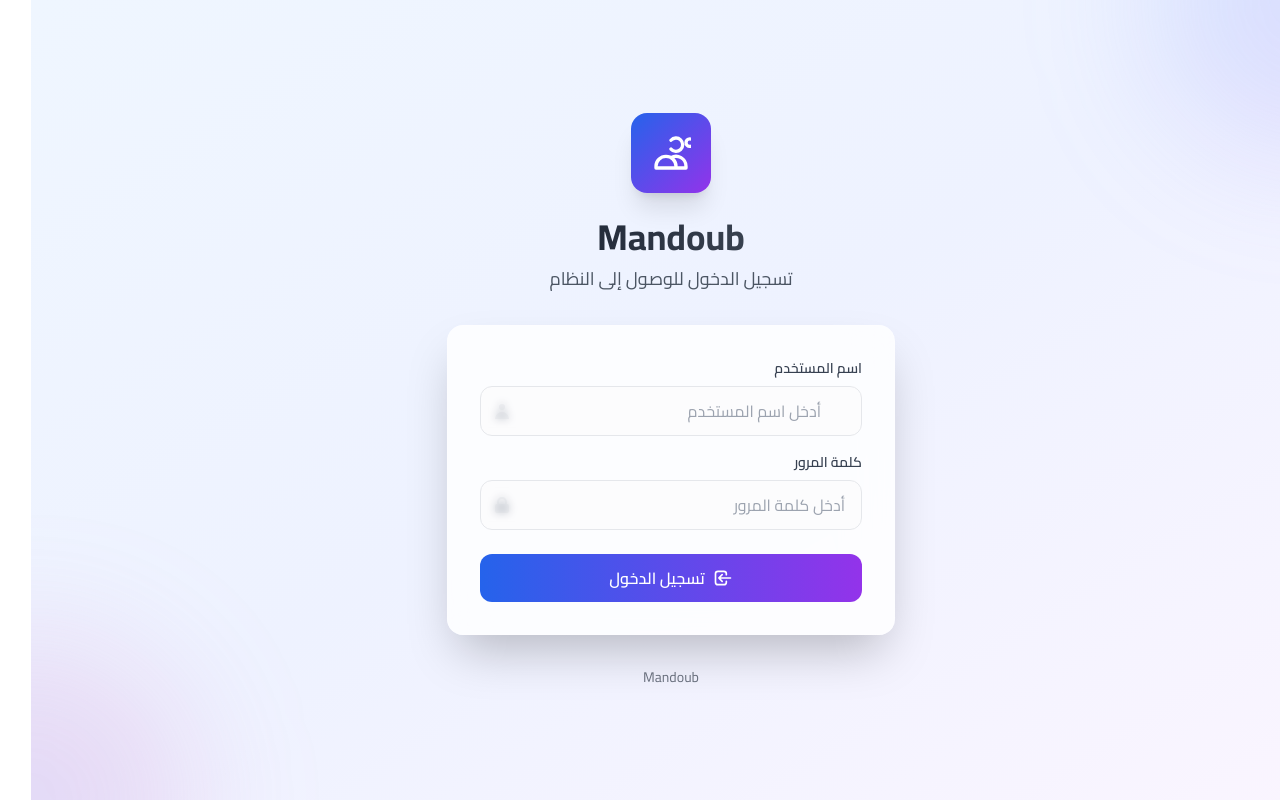
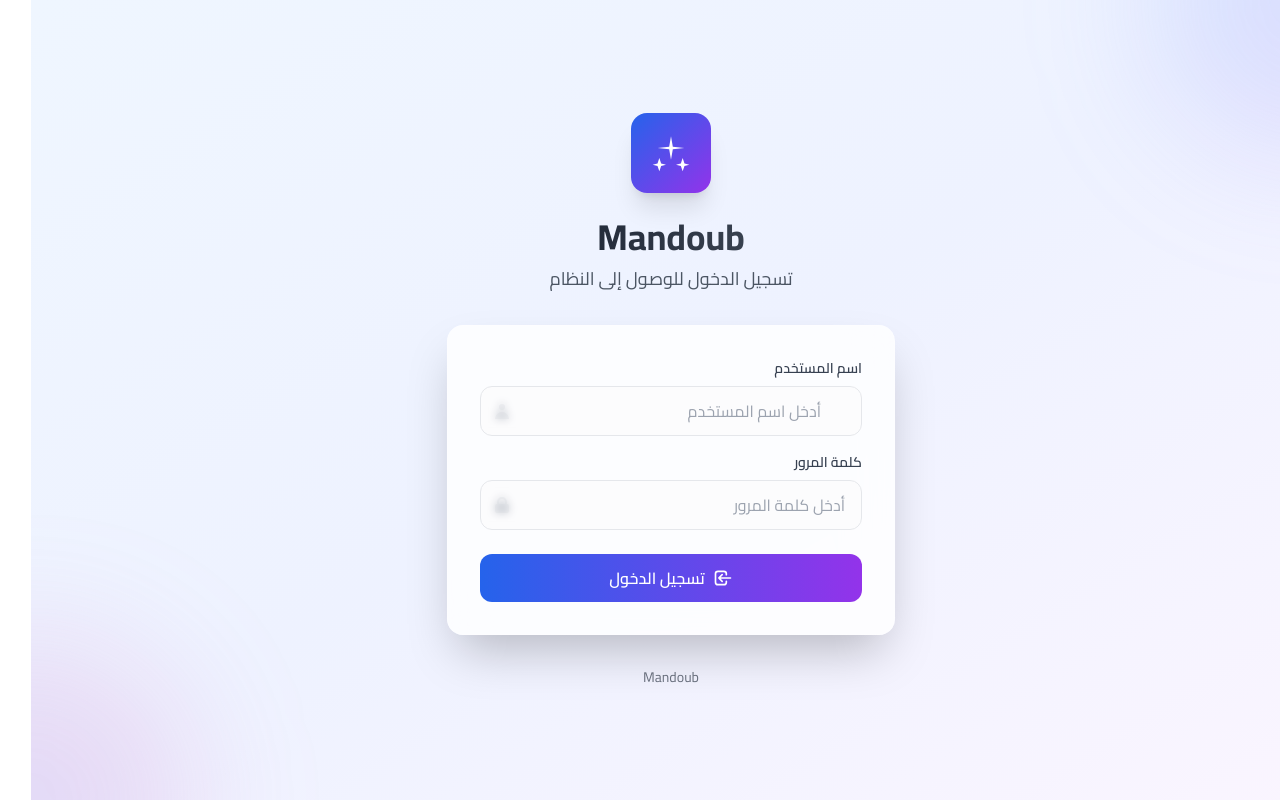
Before and after one commit to tahaayman116/mandoubi, a React (Create React App) app: page /login in a window 1280 px wide. Built offline with nearby package versions, Linux system fonts and the light colour scheme; no server answers; the HTML template or start-up script is replaced by a standard one.

Commit message:
feat: Update login icon to celebration stars
- Replace user group icon with festive celebration stars
- More professional and celebratory appearance
- Three sparkling stars design for achievement feel

```diff
--- a/src/components/Login.js
+++ b/src/components/Login.js
@@ -39,8 +39,10 @@ function Login() {
         {/* Header Section */}
         <div className="text-center">
           <div className="mx-auto w-20 h-20 bg-gradient-to-br from-blue-600 to-purple-600 rounded-2xl flex items-center justify-center mb-6 shadow-xl">
-            <svg className="w-10 h-10 text-white" fill="none" stroke="currentColor" viewBox="0 0 24 24">
-              <path strokeLinecap="round" strokeLinejoin="round" strokeWidth={2} d="M12 4.354a4 4 0 110 5.292M15 21H3v-1a6 6 0 0112 0v1zm0 0h6v-1a6 6 0 00-9-5.197m13.5-9a2.25 2.25 0 11-4.5 0 2.25 2.25 0 014.5 0z" />
+            <svg className="w-10 h-10 text-white" fill="currentColor" viewBox="0 0 24 24">
+              <path d="M12 2L13.09 8.26L20 9L13.09 9.74L12 16L10.91 9.74L4 9L10.91 8.26L12 2Z" />
+              <path d="M19 15L20.09 18.26L23 19L20.09 19.74L19 23L17.91 19.74L15 19L17.91 18.26L19 15Z" />
+              <path d="M5 15L6.09 18.26L9 19L6.09 19.74L5 23L3.91 19.74L1 19L3.91 18.26L5 15Z" />
             </svg>
           </div>
           <h1 className="text-4xl font-bold bg-gradient-to-r from-gray-900 to-gray-600 bg-clip-text text-transparent mb-2">
```
